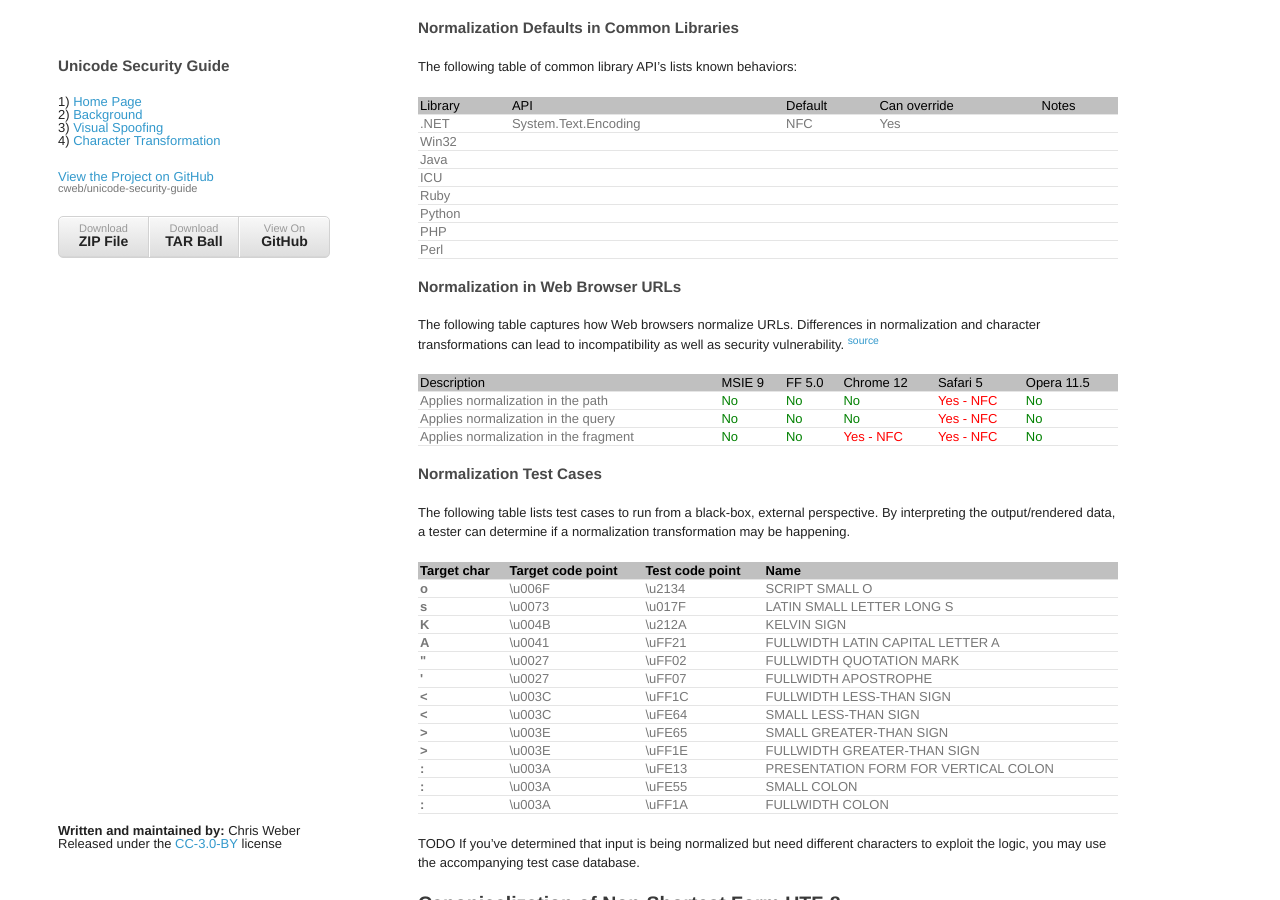
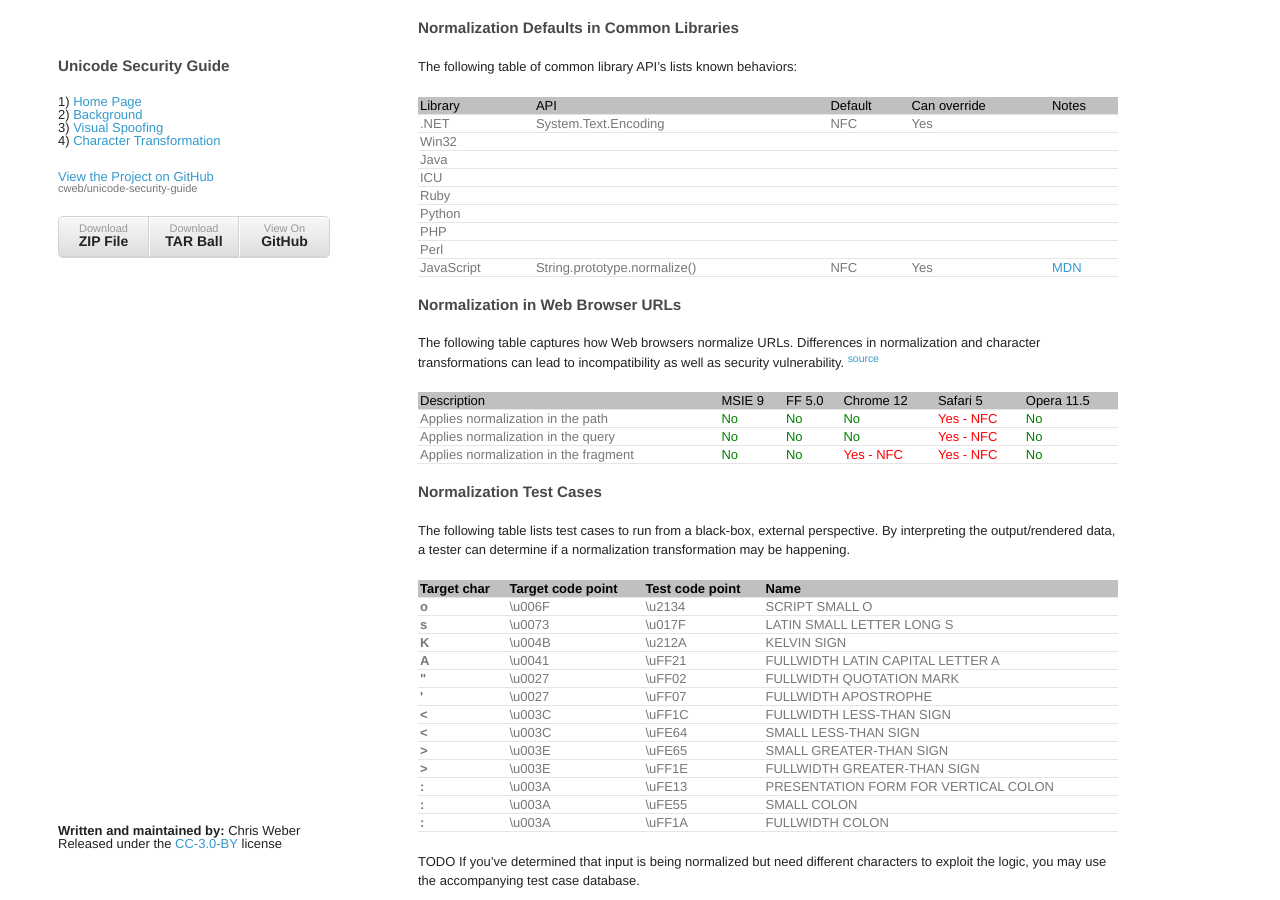
Before and after one commit to cweb/unicode-security-guide, a Jekyll site: the page built from page3.md, in a window 1280 px wide and 900 px high, scrolled down 4677 px. Built offline with Jekyll 4.4.1, drawn with Linux system fonts in a browser that asks for light colours; Markdown is read by kramdown in place of the engine named in the settings.

Commit message:
Add normalization defaults for JavaScript

```diff
--- a/page3.md
+++ b/page3.md
@@ -451,6 +451,13 @@ The following table of common library API's lists known behaviors:
   <td></td>
   <td></td>
   <td></td>
+ </tr>
+ <tr>
+  <td>JavaScript</td>
+  <td>String.prototype.normalize()</td>
+  <td>NFC</td>
+  <td>Yes</td>
+  <td><a href="https://developer.mozilla.org/en-US/docs/Web/JavaScript/Reference/Global_Objects/String/normalize">MDN</a></td>
  </tr>
 </tbody></table>
 
```
